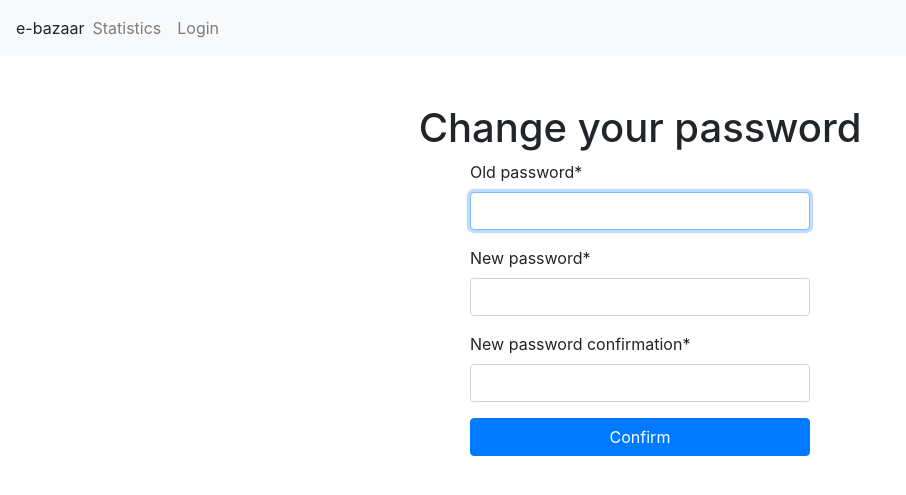
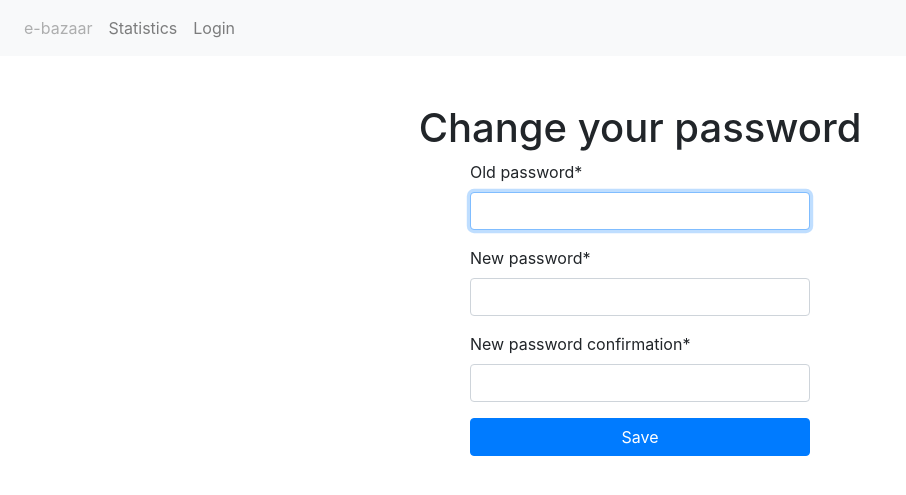
Before and after one commit to Kartm/e-bazaar, a Django app: page /change-password in a window 1280 px wide. Shown: the top 495 px of the page, without its empty margins (0-906 px from the left). Run offline with Django 3.2, Linux system fonts and the light colour scheme; some libraries are stand-ins or nearby versions.

Commit message:
Clear unused code

```diff
--- a/users/templates/users/change_password.html
+++ b/users/templates/users/change_password.html
@@ -10,7 +10,7 @@
   <form method="POST" class="col-lg-4 d-flex flex-column justify-center mx-auto">
     {% csrf_token %}
     {{ form|crispy }}
-    <button class="btn btn-primary" type="submit">Confirm</button>
+    <button class="btn btn-primary" type="submit">Save</button>
   </form>
 </div>
 
--- a/users/templates/users/header.html
+++ b/users/templates/users/header.html
@@ -27,13 +27,11 @@
 <body>
 <div>
     <nav class="navbar navbar-expand-lg navbar-light bg-light">
-        e-bazaar
-        <button class="navbar-toggler" type="button" data-toggle="collapse" data-target="#navbarText"
-                aria-controls="navbarText" aria-expanded="False" aria-label="Toggle navigation">
-            <span class="navbar-toggler-icon"></span>
-        </button>
         <div class="collapse navbar-collapse" id="navbarText">
             <ul class="navbar-nav mr-auto">
+                <li class="nav-item">
+                    <a class="nav-link disabled">e-bazaar</a>
+                </li>
                 <li class="nav-item">
                     <a class="nav-link" href="{% url 'stats:stats_view' %}">Statistics</a>
                 </li>
@@ -48,15 +46,18 @@
                         <a class="nav-link" href="{% url 'users:user_view' user.id %}">My offers</a>
                     </li>
                     <li class="nav-item mx-1">
-                        <a class="nav-link" href="#">Logged in as: {{ user.username }}</a>
+                        <a class="nav-link disabled" href="#">Logged in as: {{ user.username }}</a>
+                    </li>
+                    <li class="nav-item mx-1 disabled">
+                        <a class="nav-link" href="/change-password">
+                            <button>Change password</button>
+                        </a>
                     </li>
                     <li class="nav-item mx-1">
-                        <a class="nav-link" href="/logout"><button>Logout</button></a>
+                        <a class="nav-link" href="/logout">
+                            <button>Logout</button>
+                        </a>
                     </li>
-                    <li class="nav-item mx-1">
-                        <a class="nav-link" href="/change-password"><button>Change password</button></a>
-                    </li>
-
                 {% else %}
 
                     <li class="nav-item">
```
